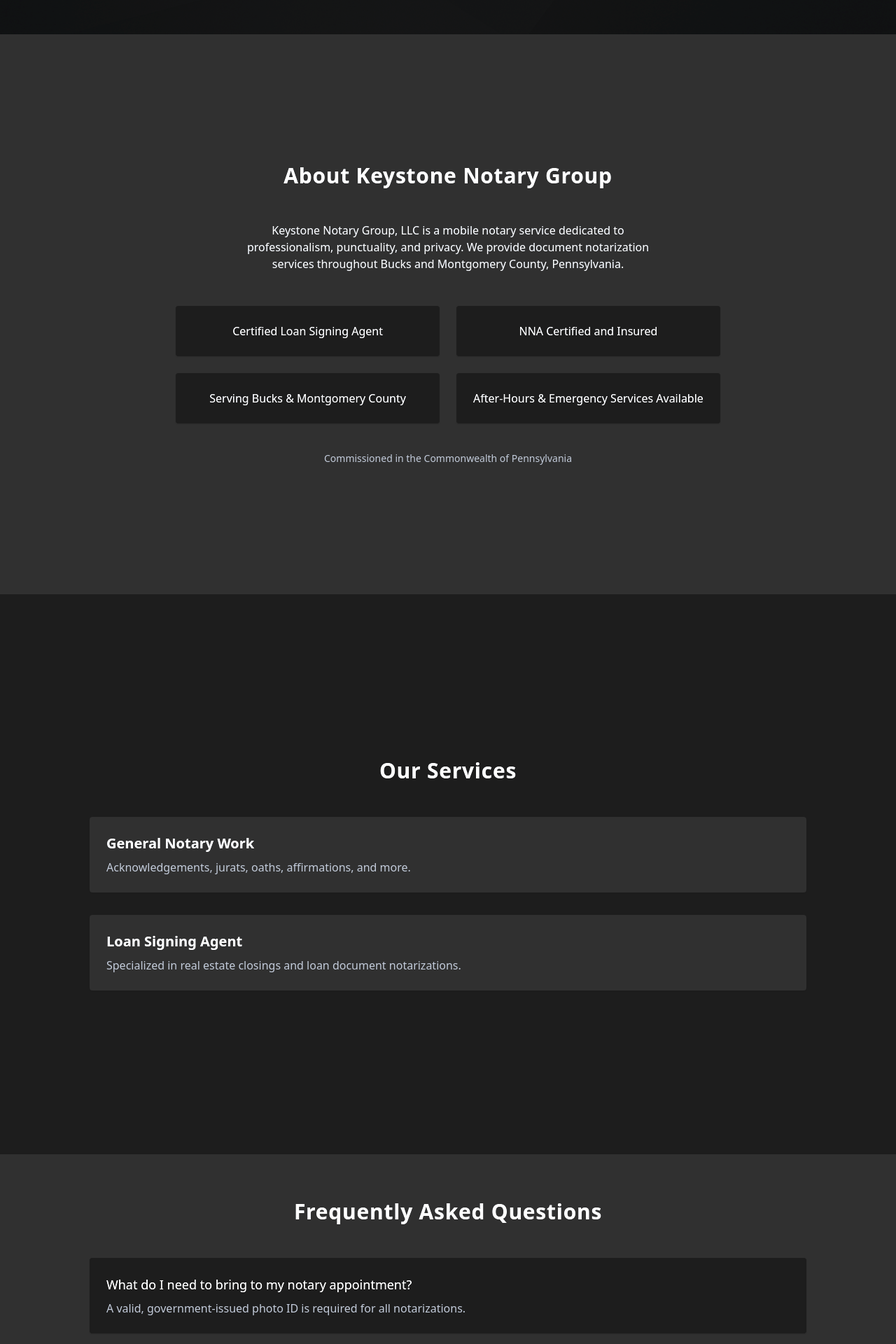
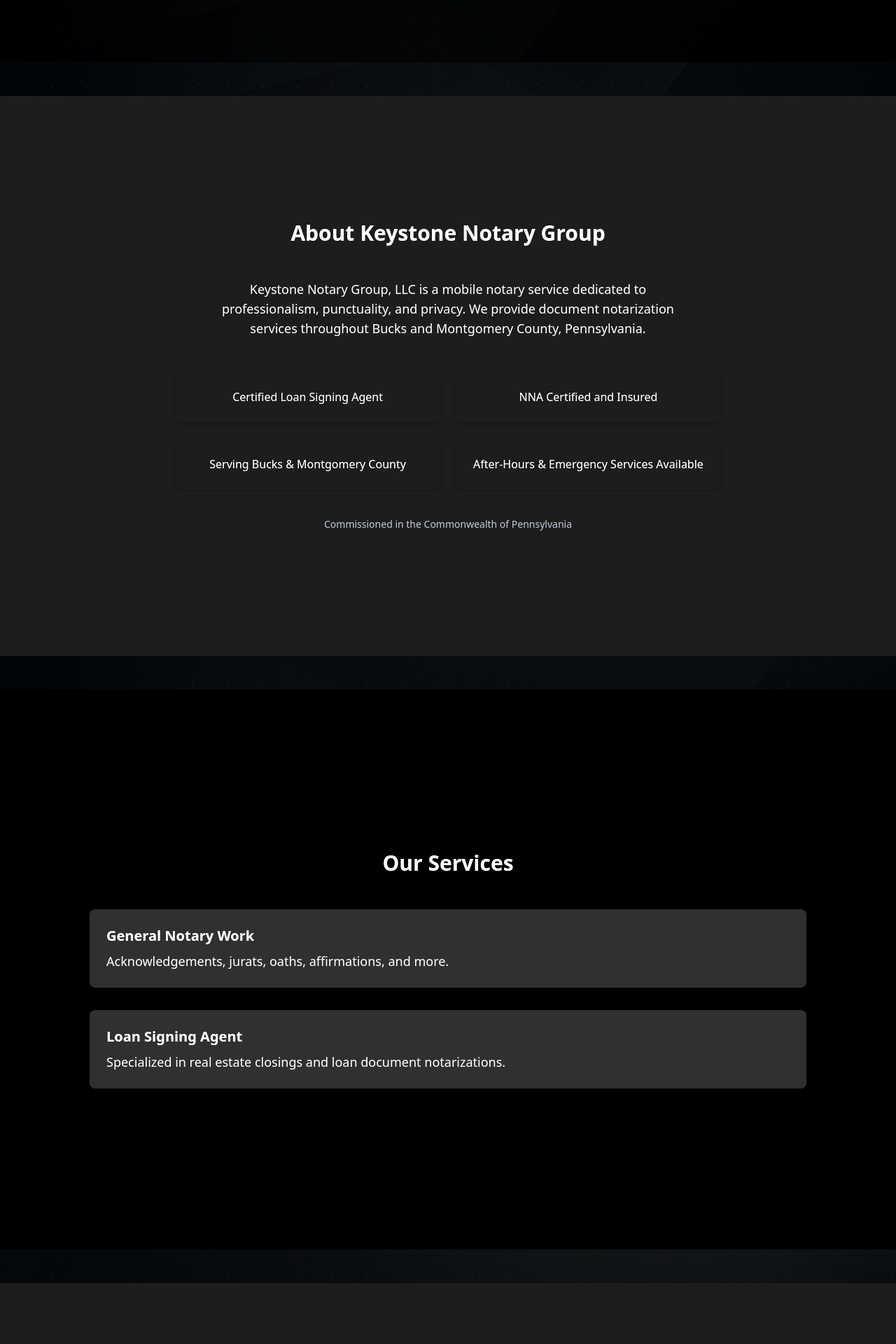
Before and after one commit to BikerViking/keystone-site, a React (Create React App) app: page / in a window 1280 px wide. Shown: the part 800-2720 px from the top of the page at 70% size. Built offline with nearby package versions, Linux system fonts and the light colour scheme.

Commit message:
style(homepage): enhance layout and styling

```diff
--- a/src/components/Header.jsx
+++ b/src/components/Header.jsx
@@ -11,7 +11,7 @@
         <button
           type="button"
           aria-label="Open navigation menu"
-          className="rounded border border-gray-600 px-3 py-1 text-xs uppercase tracking-wide text-gray-200 focus:outline-none focus:ring-2 focus:ring-blue-600 sm:hidden"
+          className="rounded border border-gray-600 px-3 py-1 text-xs uppercase tracking-wide text-gray-200 transition hover:shadow-xl focus:outline-none focus:ring-2 focus:ring-blue-600 sm:hidden"
         >
           Menu
         </button>
--- a/src/components/LandingHero.jsx
+++ b/src/components/LandingHero.jsx
@@ -20,13 +20,13 @@
 
   return (
     <div
-      className={`scroll-smooth opacity-0 transition-opacity duration-[2000ms] ease-out ${
+      className={`scroll-smooth space-y-12 opacity-0 transition-opacity duration-[2000ms] ease-out ${
         fadeIn ? "opacity-100" : ""
       }`}
     >
       <section
         id="home"
-        className="relative flex min-h-screen w-full flex-col items-center justify-center bg-neutral-900 text-gray-200 overflow-hidden"
+        className="relative flex min-h-screen w-full flex-col items-center justify-center bg-black text-gray-200 overflow-hidden py-24 sm:py-32"
       >
         <div
           className="absolute inset-0 z-0 bg-cover bg-center opacity-40"
@@ -47,7 +47,7 @@
                   <li key={label}>
                     <a
                       href={href}
-                      className="block px-2 py-1 transition-colors hover:text-gray-200"
+                      className="block rounded px-2 py-1 transition hover:shadow-xl hover:text-gray-200"
                     >
                       {label}
                     </a>
@@ -62,28 +62,26 @@
       <section
         id="about"
         aria-label="About"
-        className="flex min-h-screen w-full flex-col items-center justify-center bg-neutral-800 px-4 py-12 text-gray-200 sm:px-6 sm:py-16 lg:px-8"
+        className="flex min-h-screen w-full flex-col items-center justify-center bg-neutral-900 px-4 py-24 text-gray-200 sm:px-6 sm:py-32 lg:px-8"
       >
         <div className="mx-auto max-w-screen-lg text-center">
-          <h2 className="mb-8 text-2xl font-semibold tracking-wide sm:mb-12 sm:text-3xl">
-            About Keystone Notary Group
-          </h2>
-          <p className="mx-auto max-w-prose text-gray-300">
+          <h2 className="mb-8 text-3xl font-bold sm:mb-12">About Keystone Notary Group</h2>
+          <p className="mx-auto max-w-prose text-lg text-gray-300">
             Keystone Notary Group, LLC is a mobile notary service dedicated to professionalism,
             punctuality, and privacy. We provide document notarization services throughout Bucks
             and Montgomery County, Pennsylvania.
           </p>
           <div className="mt-10 grid gap-6 sm:mt-12 sm:grid-cols-2">
-            <div className="rounded bg-neutral-900 p-6 text-center shadow-sm">
+            <div className="rounded-lg bg-neutral-900 p-6 text-center shadow-md">
               <p className="font-medium">Certified Loan Signing Agent</p>
             </div>
-            <div className="rounded bg-neutral-900 p-6 text-center shadow-sm">
+            <div className="rounded-lg bg-neutral-900 p-6 text-center shadow-md">
               <p className="font-medium">NNA Certified and Insured</p>
             </div>
-            <div className="rounded bg-neutral-900 p-6 text-center shadow-sm">
+            <div className="rounded-lg bg-neutral-900 p-6 text-center shadow-md">
               <p className="font-medium">Serving Bucks & Montgomery County</p>
             </div>
-            <div className="rounded bg-neutral-900 p-6 text-center shadow-sm">
+            <div className="rounded-lg bg-neutral-900 p-6 text-center shadow-md">
               <p className="font-medium">After-Hours & Emergency Services Available</p>
             </div>
           </div>
@@ -97,22 +95,20 @@
       <section
         id="services"
         aria-label="Services"
-        className="flex min-h-screen w-full flex-col items-center justify-center bg-neutral-900 px-4 py-12 text-gray-200 sm:px-6 sm:py-16 lg:px-8"
+        className="flex min-h-screen w-full flex-col items-center justify-center bg-black px-4 py-24 text-gray-200 sm:px-6 sm:py-32 lg:px-8"
       >
         <div className="mx-auto max-w-screen-lg w-full">
-          <h2 className="mb-8 text-center text-2xl font-semibold tracking-wide sm:mb-12 sm:text-3xl">
-            Our Services
-          </h2>
+          <h2 className="mb-8 text-center text-3xl font-bold sm:mb-12">Our Services</h2>
           <div className="space-y-8">
-            <div className="rounded bg-neutral-800 p-6 shadow-sm">
+            <div className="rounded-lg bg-neutral-800 p-6 shadow-md">
               <h3 className="text-xl font-semibold">General Notary Work</h3>
-              <p className="mt-2 text-gray-400">
+              <p className="mt-2 text-lg text-gray-300">
                 Acknowledgements, jurats, oaths, affirmations, and more.
               </p>
             </div>
-            <div className="rounded bg-neutral-800 p-6 shadow-sm">
+            <div className="rounded-lg bg-neutral-800 p-6 shadow-md">
               <h3 className="text-xl font-semibold">Loan Signing Agent</h3>
-              <p className="mt-2 text-gray-400">
+              <p className="mt-2 text-lg text-gray-300">
                 Specialized in real estate closings and loan document notarizations.
               </p>
             </div>
@@ -124,32 +120,30 @@
       <section
         id="faq"
         aria-label="Frequently Asked Questions"
-        className="flex min-h-screen w-full flex-col items-center justify-center bg-neutral-800 px-4 py-12 text-gray-200 sm:px-6 sm:py-16 lg:px-8"
+        className="flex min-h-screen w-full flex-col items-center justify-center bg-neutral-900 px-4 py-24 text-gray-200 sm:px-6 sm:py-32 lg:px-8"
       >
         <div className="mx-auto w-full max-w-screen-lg">
-          <h2 className="mb-8 text-center text-2xl font-semibold tracking-wide sm:mb-12 sm:text-3xl">
-            Frequently Asked Questions
-          </h2>
+          <h2 className="mb-8 text-center text-3xl font-bold sm:mb-12">Frequently Asked Questions</h2>
           <div className="space-y-6 sm:space-y-8">
-            <div className="rounded bg-neutral-900 p-6 shadow-sm">
+            <div className="rounded-lg bg-neutral-900 p-6 shadow-md">
               <h3 className="text-lg font-medium text-gray-100">What do I need to bring to my notary appointment?</h3>
-              <p className="mt-2 text-gray-400">A valid, government-issued photo ID is required for all notarizations.</p>
+              <p className="mt-2 text-lg text-gray-300">A valid, government-issued photo ID is required for all notarizations.</p>
             </div>
-            <div className="rounded bg-neutral-900 p-6 shadow-sm">
+            <div className="rounded-lg bg-neutral-900 p-6 shadow-md">
               <h3 className="text-lg font-medium text-gray-100">Do you offer mobile notary services?</h3>
-              <p className="mt-2 text-gray-400">Yes. We travel to your home, business, or public meeting location in Bucks and Montgomery County.</p>
+              <p className="mt-2 text-lg text-gray-300">Yes. We travel to your home, business, or public meeting location in Bucks and Montgomery County.</p>
             </div>
-            <div className="rounded bg-neutral-900 p-6 shadow-sm">
+            <div className="rounded-lg bg-neutral-900 p-6 shadow-md">
               <h3 className="text-lg font-medium text-gray-100">What types of documents can you notarize?</h3>
-              <p className="mt-2 text-gray-400">We notarize affidavits, acknowledgements, jurats, power of attorney forms, real estate documents, and more.</p>
+              <p className="mt-2 text-lg text-gray-300">We notarize affidavits, acknowledgements, jurats, power of attorney forms, real estate documents, and more.</p>
             </div>
-            <div className="rounded bg-neutral-900 p-6 shadow-sm">
+            <div className="rounded-lg bg-neutral-900 p-6 shadow-md">
               <h3 className="text-lg font-medium text-gray-100">Are you certified and insured?</h3>
-              <p className="mt-2 text-gray-400">Yes. We are NNA Certified and carry errors & omissions insurance.</p>
+              <p className="mt-2 text-lg text-gray-300">Yes. We are NNA Certified and carry errors & omissions insurance.</p>
             </div>
-            <div className="rounded bg-neutral-900 p-6 shadow-sm">
+            <div className="rounded-lg bg-neutral-900 p-6 shadow-md">
               <h3 className="text-lg font-medium text-gray-100">Do you provide after-hours or emergency service?</h3>
-              <p className="mt-2 text-gray-400">Yes. After-hours and emergency appointments are available upon request and subject to availability.</p>
+              <p className="mt-2 text-lg text-gray-300">Yes. After-hours and emergency appointments are available upon request and subject to availability.</p>
             </div>
           </div>
         </div>
@@ -159,12 +153,10 @@
       <section
         id="contact"
         aria-label="Contact"
-        className="flex min-h-screen w-full flex-col items-center justify-center bg-neutral-900 px-4 py-12 text-gray-200 sm:px-6 sm:py-16 lg:px-8"
+        className="flex min-h-screen w-full flex-col items-center justify-center bg-black px-4 py-24 text-gray-200 sm:px-6 sm:py-32 lg:px-8"
       >
         <div className="mx-auto w-full max-w-screen-lg">
-          <h2 className="mb-8 text-center text-2xl font-semibold tracking-wide sm:mb-12 sm:text-3xl">
-            Contact
-          </h2>
+          <h2 className="mb-8 text-center text-3xl font-bold sm:mb-12">Contact</h2>
           <form onSubmit={(e) => e.preventDefault()} className="space-y-6 sm:space-y-8">
             <div>
               <label htmlFor="name" className="block text-sm font-medium">
@@ -205,7 +197,7 @@
             <div className="text-center">
               <button
                 type="submit"
-                className="rounded-md bg-blue-600 px-6 py-2 font-semibold text-white transition-colors hover:bg-blue-500 focus:outline-none focus:ring-2 focus:ring-blue-600 focus:ring-offset-2 focus:ring-offset-neutral-900"
+                className="rounded-md bg-blue-600 px-6 py-2 font-semibold text-white transition hover:bg-blue-500 hover:shadow-xl focus:outline-none focus:ring-2 focus:ring-blue-600 focus:ring-offset-2 focus:ring-offset-neutral-900"
               >
                 Send Message
               </button>
@@ -214,16 +206,16 @@
           <p className="mt-8 text-sm text-gray-400 sm:mt-10">
             Please mention the type of document or notarization service you are requesting.
           </p>
-          <div className="mt-4 space-y-2 text-sm text-gray-300">
+          <div className="mt-4 space-y-2 text-lg text-gray-300">
             <p>
               <strong>Phone:</strong>{" "}
-              <a href="tel:2673099000" className="text-blue-400 hover:text-blue-300" aria-label="Call 267-309-9000">
+              <a href="tel:2673099000" className="text-blue-400 transition hover:text-blue-300 hover:shadow-xl" aria-label="Call 267-309-9000">
                 (267) 309-9000
               </a>
             </p>
             <p>
               <strong>Email:</strong>{" "}
-              <a href="mailto:appointments@keystonenotarygroup.com" className="text-blue-400 hover:text-blue-300">
+              <a href="mailto:appointments@keystonenotarygroup.com" className="text-blue-400 transition hover:text-blue-300 hover:shadow-xl">
                 appointments@keystonenotarygroup.com
               </a>
             </p>
--- a/src/components/NavigationBar.jsx
+++ b/src/components/NavigationBar.jsx
@@ -10,7 +10,7 @@
         <span className="text-lg font-bold text-white">Keystone Notary Group</span>
         <button
           type="button"
-          className="rounded-md bg-white px-4 py-2 text-sm font-semibold text-neutral-950 transition-colors hover:bg-neutral-100"
+          className="rounded-md bg-white px-4 py-2 text-sm font-semibold text-neutral-950 transition hover:bg-neutral-100 hover:shadow-xl"
         >
           Schedule a Signing
         </button>
```
